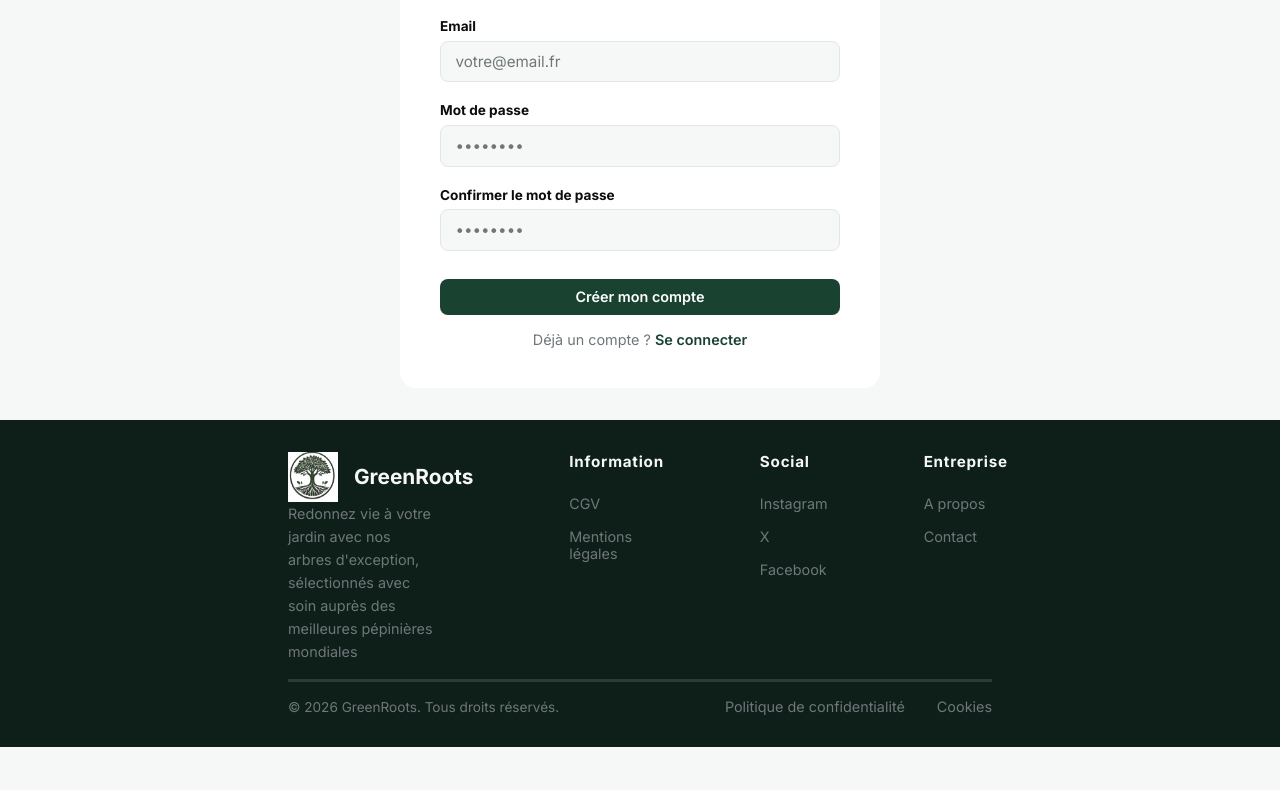
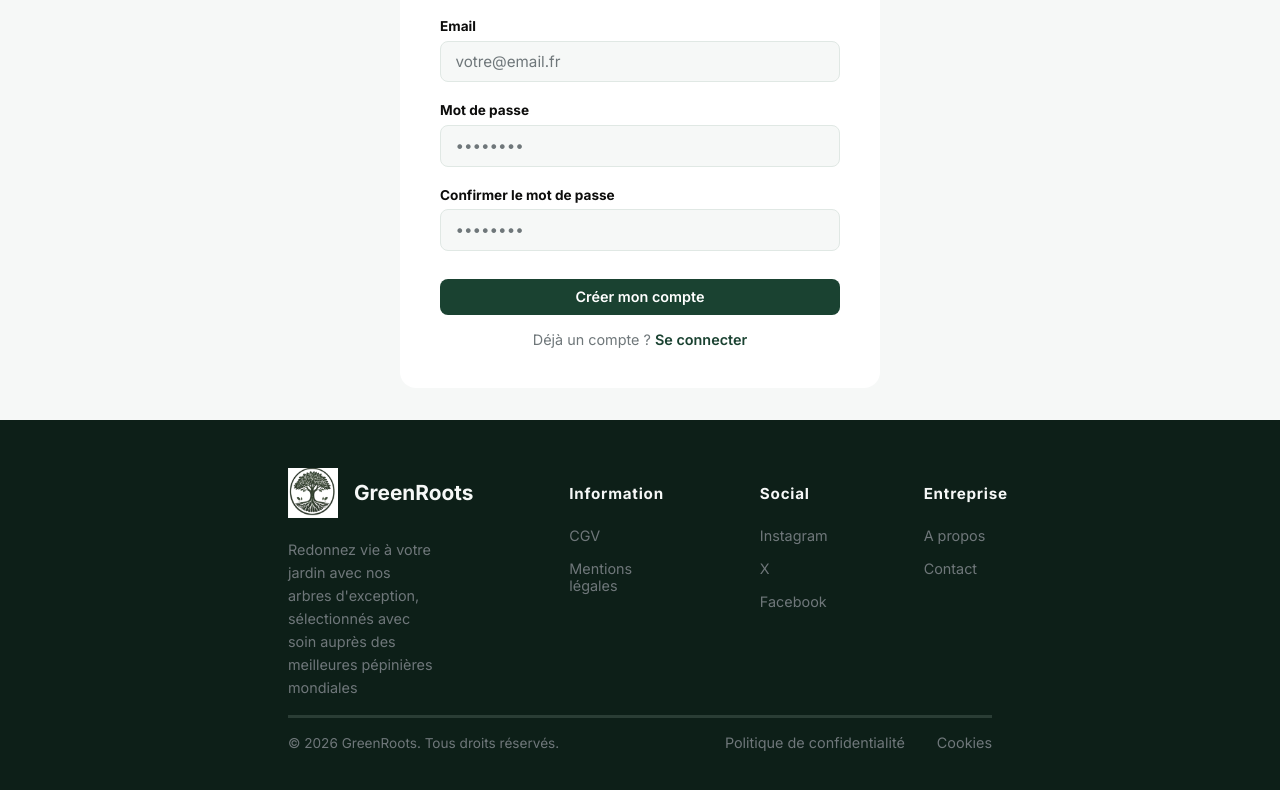
Before and after one commit to Quasrr/green-roots, a React (Vite) app in the folder client/: page /register in a window 1280 px wide. Shown: the part 306-1096 px from the top of the page. Before the commit the page ends 1053 px from the top, so only its background shows below. Built offline with nearby package versions, Linux system fonts and the light colour scheme.

Commit message:
feat(client): fix css footer

```diff
--- a/client/src/components/Footer.css
+++ b/client/src/components/Footer.css
@@ -2,7 +2,7 @@
 
 footer {
   background-color: #0D1F18;
-  padding: 2rem 18rem;
+  padding: 4rem 18rem;
 }
 
 .footer_copyright_out {
@@ -15,6 +15,13 @@ footer {
 .div_logo_footer {
   display: flex;
   gap: 2rem;
+}
+
+.wrap_logo_description {
+  display: flex;
+  flex-direction: column;
+  gap: 1.25rem;
+  margin-top: -1rem;
 }
 
 .div_logo_description {
```
